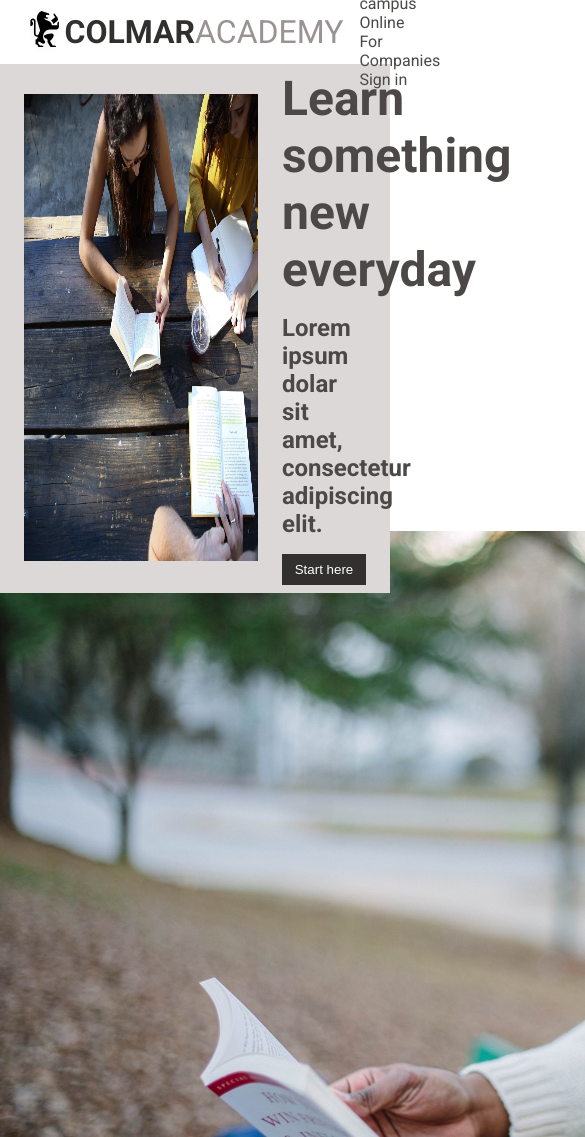
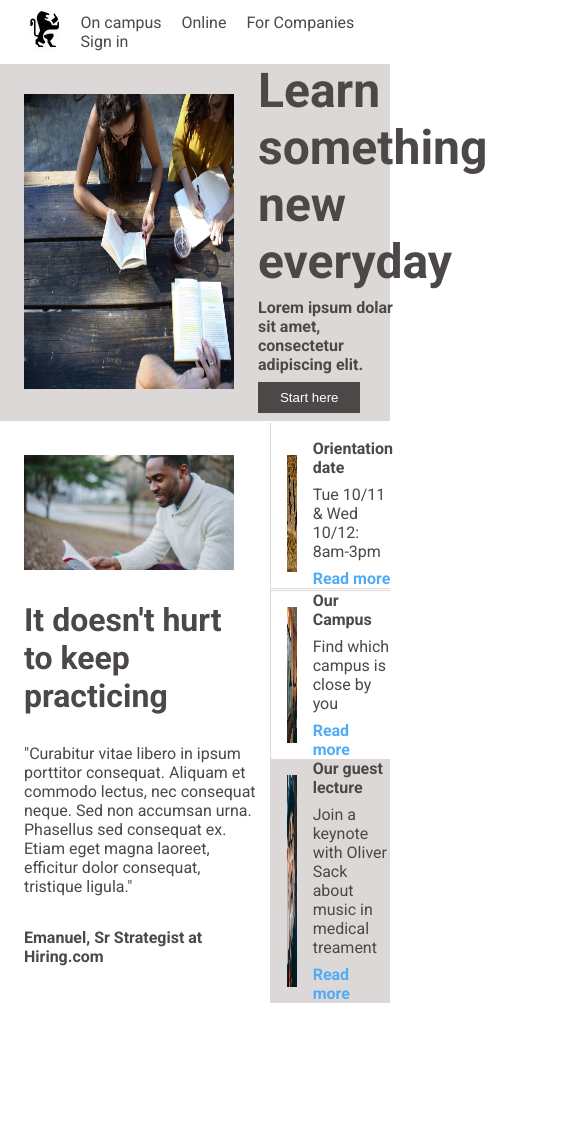
Before and after one commit to B-gommo/Colmar-Academy, a plain HTML site: page index.html in a window 390 px wide. Shown: the top 1137 px of the page, 585 px wide, since content can reach past the window. After the commit the page ends 1003 px from the top, so only its background shows below. Drawn offline with Linux system fonts and the light colour scheme.

Commit message:
finised adding content/styling to info section. Added media query for max-width 850

```diff
--- a/index.html
+++ b/index.html
@@ -14,7 +14,7 @@
 <body>
     <header>
         <img src="resources\images\ic-logo.svg" alt="School logo">
-        <span><strong>COLMAR</strong>ACADEMY</span>
+        <span id="school-name"><strong>COLMAR</strong>ACADEMY</span>
         <nav>
             <ul>
               <li>On campus</li>
@@ -29,7 +29,7 @@
         <div class="learn">
             <h1>Learn something<br>new everyday</h1>
             <h2>Lorem ipsum dolar sit amet,<br>consectetur adipiscing elit.</h2>
-            <button>Start here</button>
+            <button type="button" onclick="alert('You pressed the button!')">Start here</button>
         </div>
     </div>
     <div class="information">
@@ -40,8 +40,30 @@
             <p><strong>Emanuel, Sr Strategist at Hiring.com</strong></p>
         </div>
         <div class="info-right">
-
-
+            <div id="orientation-box" class="info-box">
+                <img src="./resources/images/information-orientation.jpg">
+                <div class="info-details">
+                    <h2>Orientation date</h2>
+                    <p>Tue 10/11 & Wed 10/12: 8am-3pm</p>
+                    <a href="#">Read more</a>
+                </div>
+            </div>
+            <div id="campus-box" class="info-box">
+                <img src="./resources/images/information-campus.jpg">
+                <div class="info-details">
+                    <h2>Our Campus</h2>
+                    <p>Find which campus is close by you</p>
+                    <a href="#">Read more</a>
+                </div>
+            </div>
+            <div id="guest-box" class="info-box">
+                <img src="./resources/images/information-guest-lecture.jpg">
+                <div class="info-details">
+                    <h2>Our guest lecture</h2>
+                    <p>Join a keynote with Oliver Sack<br>about music in medical treament</p>
+                    <a href="#">Read more</a>
+                </div>
+            </div>
         </div>
     </div>
 </body>
--- a/resources/CSS/styles.css
+++ b/resources/CSS/styles.css
@@ -57,31 +57,25 @@ nav ul li {
     width: 100%;
     display: flex;
     background-color: rgb(221, 216, 216);
+    padding-left: 1.5rem;
 }
 
 .banner img {
-    width: 60%;
-    height: auto;
-    position: relative;
-    left: 1.5rem;
-    padding-top: 2rem;
-    padding-bottom: 2rem;
+    width: 60vw;
+    padding: 2rem 1.5rem 2rem 0;
 }
 
 .banner .learn {
-    width: calc(40% - 1.5rem);
-    position: relative;
-    left: 1.5rem;
+    width: 40%;
     display: flex;
     flex-wrap: wrap;
     align-content: center;
 }
 
 .banner .learn h1,
-.banner .learn h2,
-.banner .learn button {
-    width: calc(100% - 3rem);
-    margin: 0.5rem auto;
+.banner .learn h2 {
+    width: 100%;
+    margin: 0 auto 0.5rem 0;
 }
 
 .banner .learn h1 {
@@ -92,6 +86,111 @@ nav ul li {
     padding-top: 0.5rem;
     padding-bottom: 0.5rem;
     color: white;
-    background-color: hsl(0, 3%, 19%);
+    background-color: hsl(0, 3%, 29%);
     border: none;
+    width: 70%;
+    margin-bottom: 0.5rem;
 }
+
+/* Information section */
+
+.information {
+    display: flex;
+    width: 100%;
+    position: relative;
+    top: 4rem;
+    padding-left: 1.5rem;
+}
+
+.info-left {
+    width: calc(60% + 3rem);
+
+
+}
+
+.info-left img {
+    width: 60vw;
+    padding-top: 2rem;
+    padding-bottom: 2rem;
+    padding-right: 1.5rem;
+}
+
+.info-left h1,
+.info-left p,
+.info-left h2 {
+    width: 60vw;
+}
+
+.info-left h1 {
+    margin-bottom: 1.5rem;
+    position: relative;
+    top: -0.3rem;
+}
+
+.info-left p {
+    margin-bottom: 2rem;
+
+}
+
+.info-right {
+    width: calc(40% - 1rem);
+    display: flex;
+    flex-direction: column;
+    border-left: 1px solid rgb(221, 216, 216);
+}
+
+.info-right img {
+    width: 35%;
+    height: auto;
+    padding: 1rem 1rem;
+}
+
+.info-right h2,
+.info-right p {
+    padding-bottom: 0.5rem;
+
+}
+
+.info-right a {
+    text-decoration: none;
+    color: hsl(207, 91%, 64%);
+    font-weight: 700;
+}
+
+.info-box {
+    display: flex;
+    flex-direction: row;
+}
+
+.info-details {
+    display: flex;
+    flex-direction: column;
+    justify-content: center;
+}
+
+#orientation-box {
+    padding-top: 1rem;
+    border-bottom: 1px solid rgb(221, 216, 216);
+    margin-bottom: 1px;
+}
+
+#campus-box {
+    border-top: 1px solid rgb(221, 216, 216);
+}
+
+#guest-box {
+    background-color: rgb(221, 216, 216);
+}
+
+
+@media only screen and (max-width: 850px) {
+
+    h2 {
+        font-size: 1rem;
+    }
+
+    #school-name {
+        display: none;
+    }
+
+}
```
